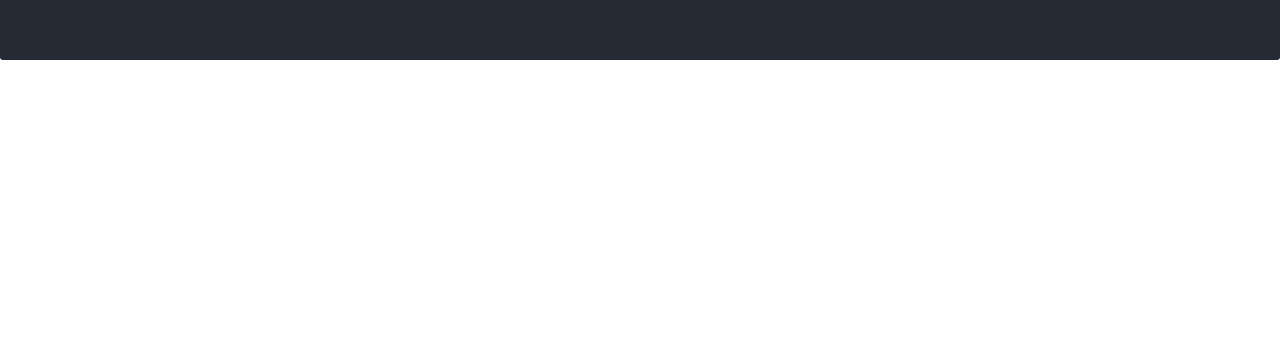
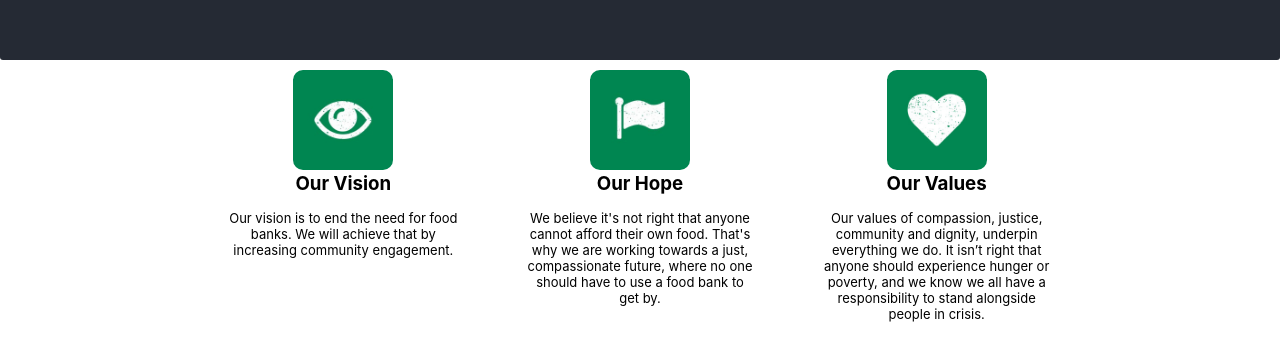
Before and after one commit to SchoolOfCode/final-project_front-end-jazzy-code-superheros, a React (Create React App) app: page / in a window 1280 px wide. Shown: the part 938-1299 px from the top of the page. Before the commit the page ends 998 px from the top, so only its background shows below. Built offline with nearby package versions, Linux system fonts and the light colour scheme; no server answers.

Commit message:
finished the facts card

```diff
--- a/src/Components/Facts/facts.css
+++ b/src/Components/Facts/facts.css
@@ -2,16 +2,32 @@
     display: flex;
     flex-direction: column;
     justify-content: space-evenly;
-    justify-content: center;
     align-items: center;
+        flex-grow: 1;
+        flex-basis: 0;
+        /* border: 1px solid #ccc;
+        box-shadow: 10%; */
 }
 .Fact-container>img{
-    width: 300px;
-    height: 250px;
+    width: 100px;
+    height: 100px;
+    border-radius: 10px;
+    align-items: flex-start;
+
+}
+.Fact-container>h3{
+    margin: 2px;
+}
+.Fact-container>p{
+    font-size: small;
+    width: 80%;
+    height: 150px;
 
 }
 .Main-container{
     display: flex;
     flex: row;
     gap:10px;
+    align-items: center;
+    margin: 0px 200px 0px 200px;
 }
--- a/src/Components/Facts/factsdata.js
+++ b/src/Components/Facts/factsdata.js
@@ -6,7 +6,7 @@ export const factsData=[
 {
     img: vision,
     fact:"Our Vision",
-    explanation:"Our vision is to end the need for food banks."
+    explanation:"Our vision is to end the need for food banks. We will achieve that by increasing community engagement."
 
 },
 
--- a/src/Components/Home/index.js
+++ b/src/Components/Home/index.js
@@ -51,6 +51,7 @@ const Home = () => {
       <AboutUs
         foodBankData={foodBankData} />
       <Carousel slides={CarouselData}/>
+      <Facts/>
     </div>
 
   );
```
